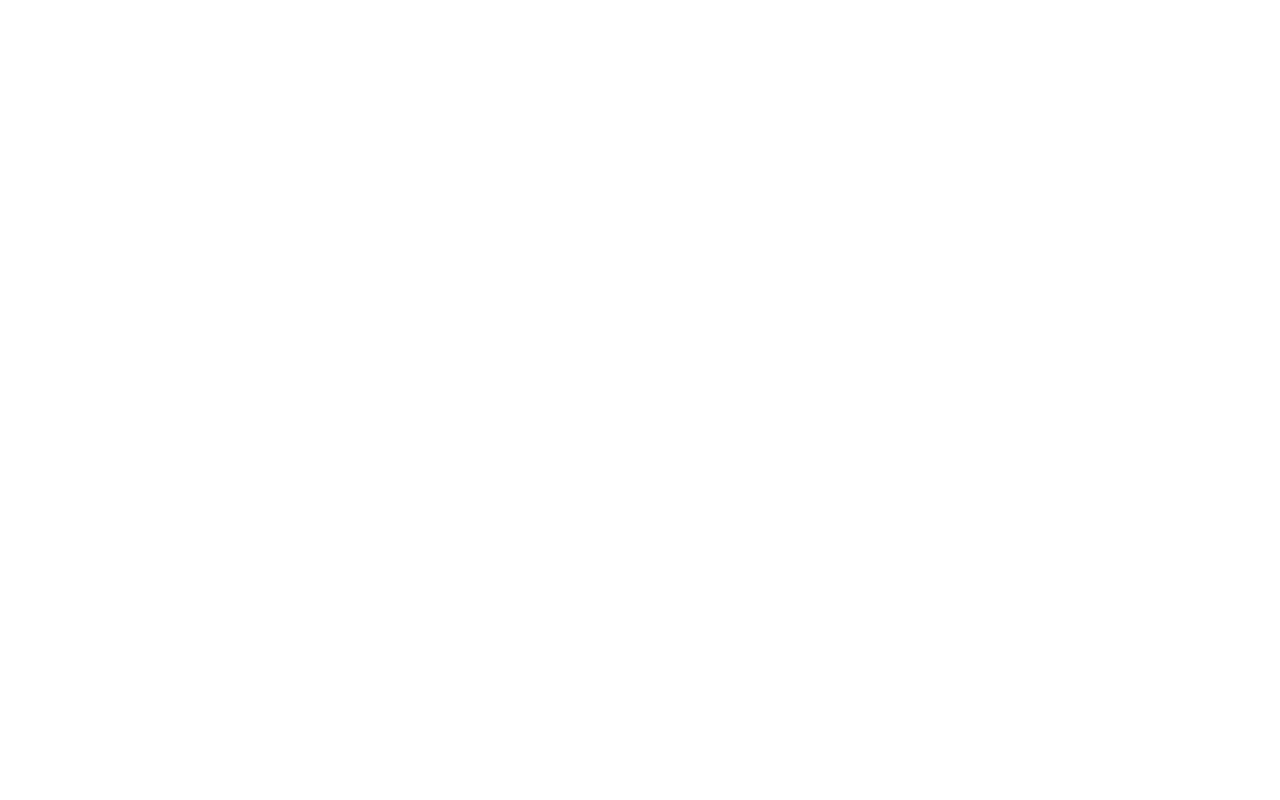
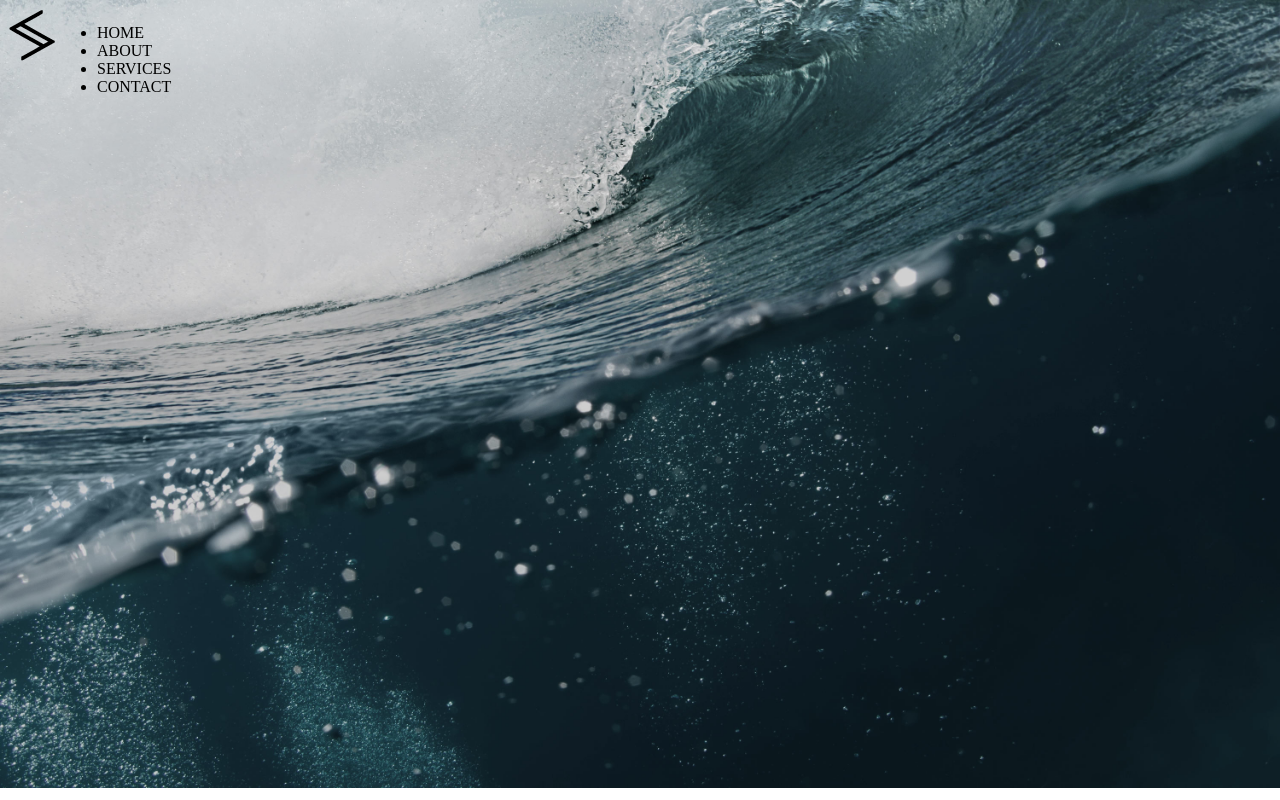
Before and after one commit to iqbalmahmu/salieant, a plain HTML site: page index.html in a window 1280 px wide. Drawn offline with Linux system fonts and the light colour scheme.

Commit message:
added css style

```diff
--- a/index.html
+++ b/index.html
@@ -9,6 +9,22 @@
   </head>
   <body>
     <div class="container">
+      <header class="header">
+        <div class="header-left">
+          <img src="img/logo-dark.png" alt="logo" />
+        </div>
+        <div class="header-right">
+          <nav>
+            <ul>
+              <li><a href="#"></a>HOME</li>
+              <li><a href="#"></a>ABOUT</li>
+              <li><a href="#"></a>SERVICES</li>
+              <li><a href="#"></a>CONTACT</li>
+            </ul>
+          </nav>
+          <div class="togle-icon"></div>
+        </div>
+      </header>
       <!-- do not change code below -->
       <script src="app.js"></script>
     </div>
--- a/style.css
+++ b/style.css
@@ -0,0 +1,15 @@
+*, *::after ,*:: {
+  margin: 0;
+  padding: 0;
+  box-sizing: border-box;
+}
+
+body {
+  background: url(../img/wave.jpg) no-repeat top center;
+  background-size: cover;
+}
+
+.header {
+  display: flex;
+  /* flex-direction: row; */
+}
```
Also changed, not shown: img/logo-dark.png (added), img/wave.jpg (added).
